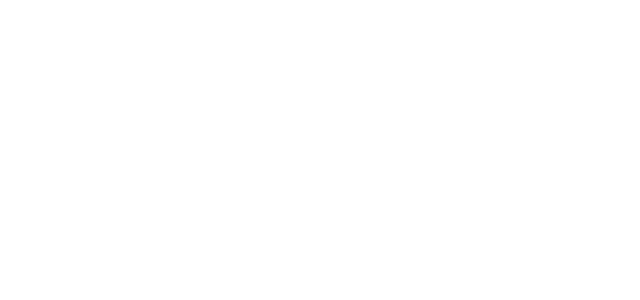
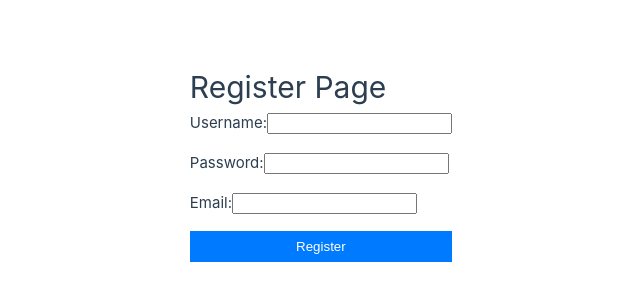
Before and after one commit to qfranklin/vue, a Vue app: page /register in a window 1280 px wide. Before the commit this address had no page. Shown: the part 230-530 px from the top of the page, without its empty margins (188-828 px from the left). Built offline with nearby package versions, Linux system fonts and the light colour scheme.

Commit message:
added regular register page

```diff
--- a/src/components/HeaderComponent.vue
+++ b/src/components/HeaderComponent.vue
@@ -2,6 +2,7 @@
   <header class="header">
     <nav>
       <router-link to="/login">Login</router-link>
+      <router-link to="/register">Register</router-link>
     </nav>
   </header>
 </template>
--- a/src/router/index.ts
+++ b/src/router/index.ts
@@ -1,6 +1,7 @@
 import { createRouter, createWebHistory } from 'vue-router'
 import AboutPage from '../views/AboutPage.vue'
 import LoginPage from '../views/LoginPage.vue'
+import RegisterPage from '../views/RegisterPage.vue'
 
 const routes = [
   {
@@ -12,6 +13,11 @@ const routes = [
     path: '/login',
     name: 'Login',
     component: LoginPage
+  },
+  {
+    path: '/register',
+    name: 'Register',
+    component: RegisterPage
   }
 ]
 
--- a/src/views/LoginPage.vue
+++ b/src/views/LoginPage.vue
@@ -2,14 +2,14 @@
 <template>
   <div>
     <h1>Login Page</h1>
-    <form>
+    <form @submit.prevent="handleLogin">
       <div>
         <label for="username">Username:</label>
-        <input type="text" id="username" name="username">
+        <input type="text" id="username" name="username" v-model="username">
       </div>
       <div>
         <label for="password">Password:</label>
-        <input type="password" id="password" name="password">
+        <input type="password" id="password" name="password" v-model="password">
       </div>
       <button type="submit">Login</button>
     </form>
@@ -17,9 +17,36 @@
 </template>
 
 <script lang="ts">
-export default {
+import { defineComponent, ref } from 'vue'
+import axios from 'axios'
+
+export default defineComponent({
   name: 'LoginPage',
-}
+  setup() {
+    const username = ref('')
+    const password = ref('')
+
+    const handleLogin = async () => {
+      try {
+        const response = await axios.post('/api/login', {
+          username: username.value,
+          password: password.value
+        })
+        console.log('Login successful:', response.data)
+        // Handle successful login (e.g., redirect to a different page)
+      } catch (error) {
+        console.error('Login failed:', error)
+        // Handle login error
+      }
+    }
+
+    return {
+      username,
+      password,
+      handleLogin
+    }
+  }
+})
 </script>
 
 <style scoped>
--- /dev/null
+++ b/src/views/RegisterPage.vue
@@ -0,0 +1,77 @@
+<template>
+  <div>
+    <h1>Register Page</h1>
+    <form @submit.prevent="handleRegister">
+      <div>
+        <label for="username">Username:</label>
+        <input type="text" id="username" v-model="username" required>
+      </div>
+      <div>
+        <label for="password">Password:</label>
+        <input type="password" id="password" v-model="password" required>
+      </div>
+      <div>
+        <label for="email">Email:</label>
+        <input type="email" id="email" v-model="email" required>
+      </div>
+      <button type="submit">Register</button>
+    </form>
+  </div>
+</template>
+
+<script lang="ts">
+import { defineComponent, ref } from 'vue'
+import axios from 'axios'
+
+export default defineComponent({
+  name: 'RegisterPage',
+  setup() {
+    const username = ref('')
+    const password = ref('')
+    const email = ref('')
+
+    const handleRegister = async () => {
+      try {
+        const response = await axios.post('/api/register', {
+          username: username.value,
+          password: password.value,
+          email: email.value
+        })
+        console.log('Registration successful:', response.data)
+        // Handle successful registration (e.g., redirect to a different page)
+      } catch (error) {
+        console.error('Registration failed:', error)
+        // Handle registration error
+      }
+    }
+
+    return {
+      username,
+      password,
+      email,
+      handleRegister
+    }
+  }
+})
+</script>
+
+<style scoped>
+form {
+  display: flex;
+  flex-direction: column;
+  max-width: 300px;
+  margin: auto;
+}
+
+div {
+  margin-bottom: 1rem;
+}
+
+button {
+  padding: 0.5rem;
+  background-color: #007bff;
+  color: white;
+  border: none;
+  cursor: pointer;
+}
+</style>
```
